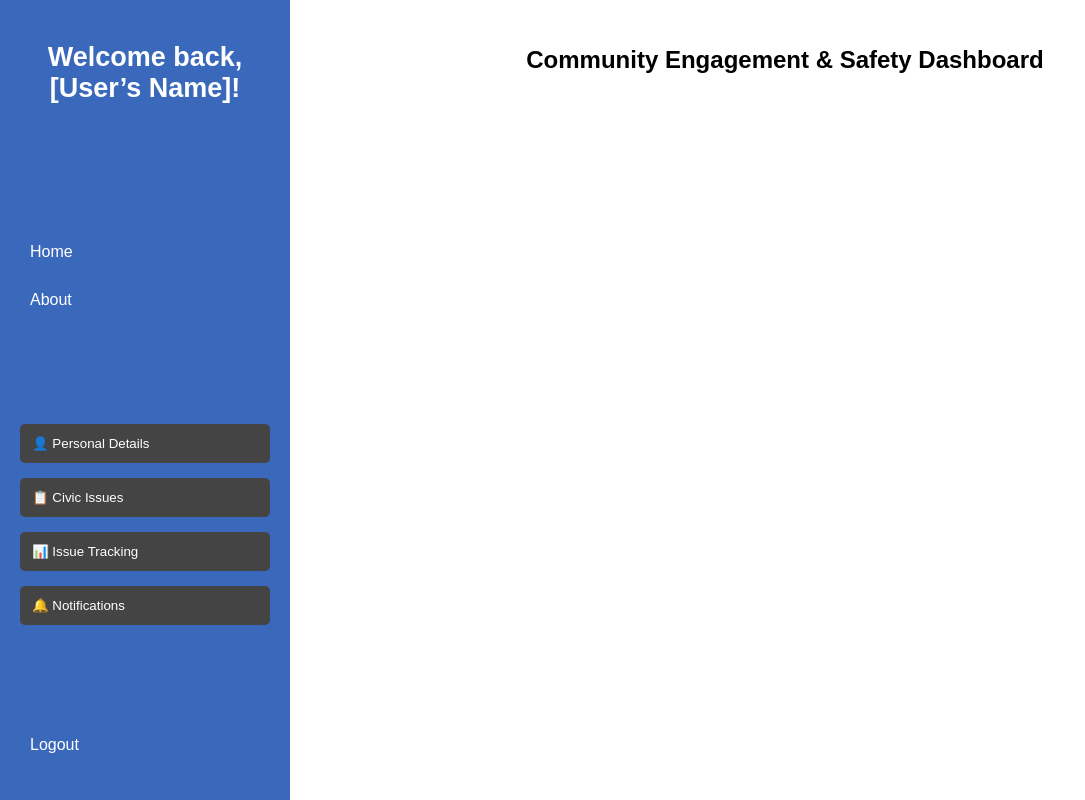
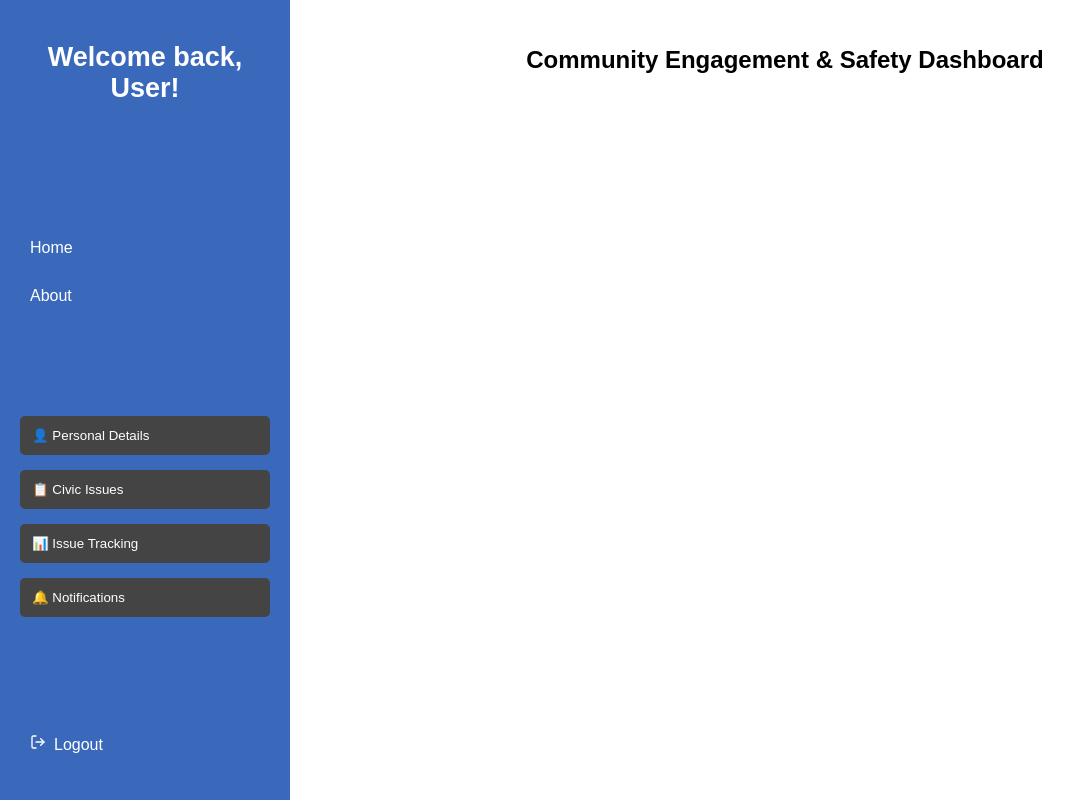
Before and after one commit to PrarabdhSoni/SOLVIT_HACKATHON, a React (Vite) app in the folder frontend/: page /dashboard in a window 1280 px wide. Shown: the whole page, without its empty margins (0-1085 px from the left). Built offline with nearby package versions, Linux system fonts and the light colour scheme.

Commit message:
Adding small changes to dashboard

```diff
--- a/frontend/package.json
+++ b/frontend/package.json
@@ -16,7 +16,7 @@
     "jwt-decode": "^4.0.0",
     "react": "^18.3.1",
     "react-dom": "^18.3.1",
-    "react-icons": "^5.4.0"
+    "react-icons": "^5.5.0"
   },
   "devDependencies": {
     "@eslint/js": "^9.17.0",
--- a/frontend/src/Pages/Dashboard/Dashboard.jsx
+++ b/frontend/src/Pages/Dashboard/Dashboard.jsx
@@ -1,5 +1,6 @@
 import { useState } from "react";
 import "./Dashboard.css";
+import { FiLogOut } from "react-icons/fi";
 
 const Dashboard = () => {
   const [activeSection, setActiveSection] = useState("home");
@@ -10,7 +11,7 @@ const Dashboard = () => {
       <div className="cd-sidebar">
         {/* Welcome Banner */}
         <div className="cd-welcome-banner">
-          <h2>Welcome back, [User’s Name]!</h2>
+          <h2>Welcome back, User!</h2>
         </div>
 
         {/* Navigation Bar */}
@@ -53,7 +54,10 @@ const Dashboard = () => {
         <nav className="cd-nav">
           <ul>
             <li>
-              <button onClick={() => alert("Logging out...")}>Logout</button>
+            <button className="cd-button">
+                <FiLogOut style={{ marginRight: "8px" }} />
+                Logout
+            </button>
             </li>
           </ul>
         </nav>
```
Also changed, not shown: 1 other file (tests, documents, lock files or other folders).
